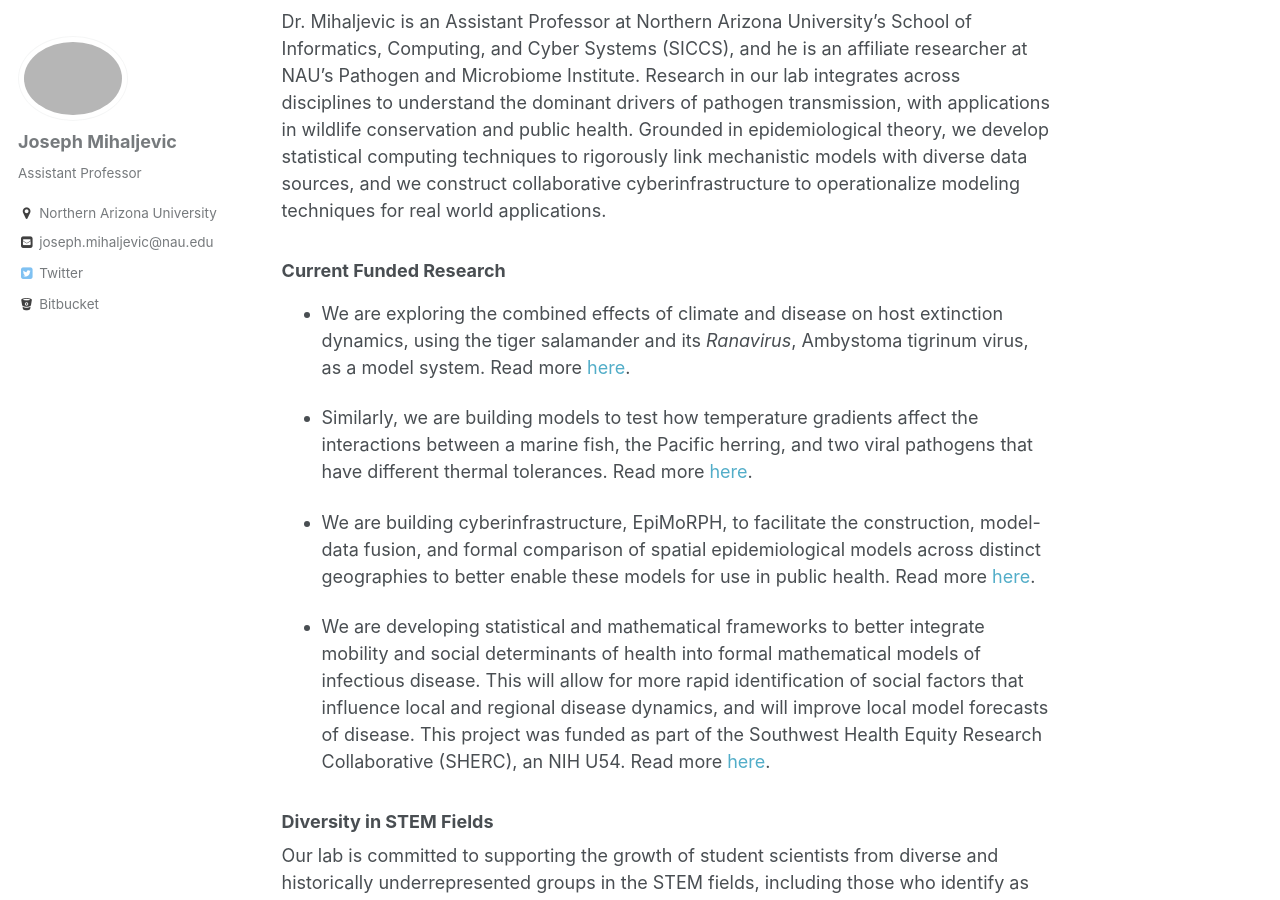
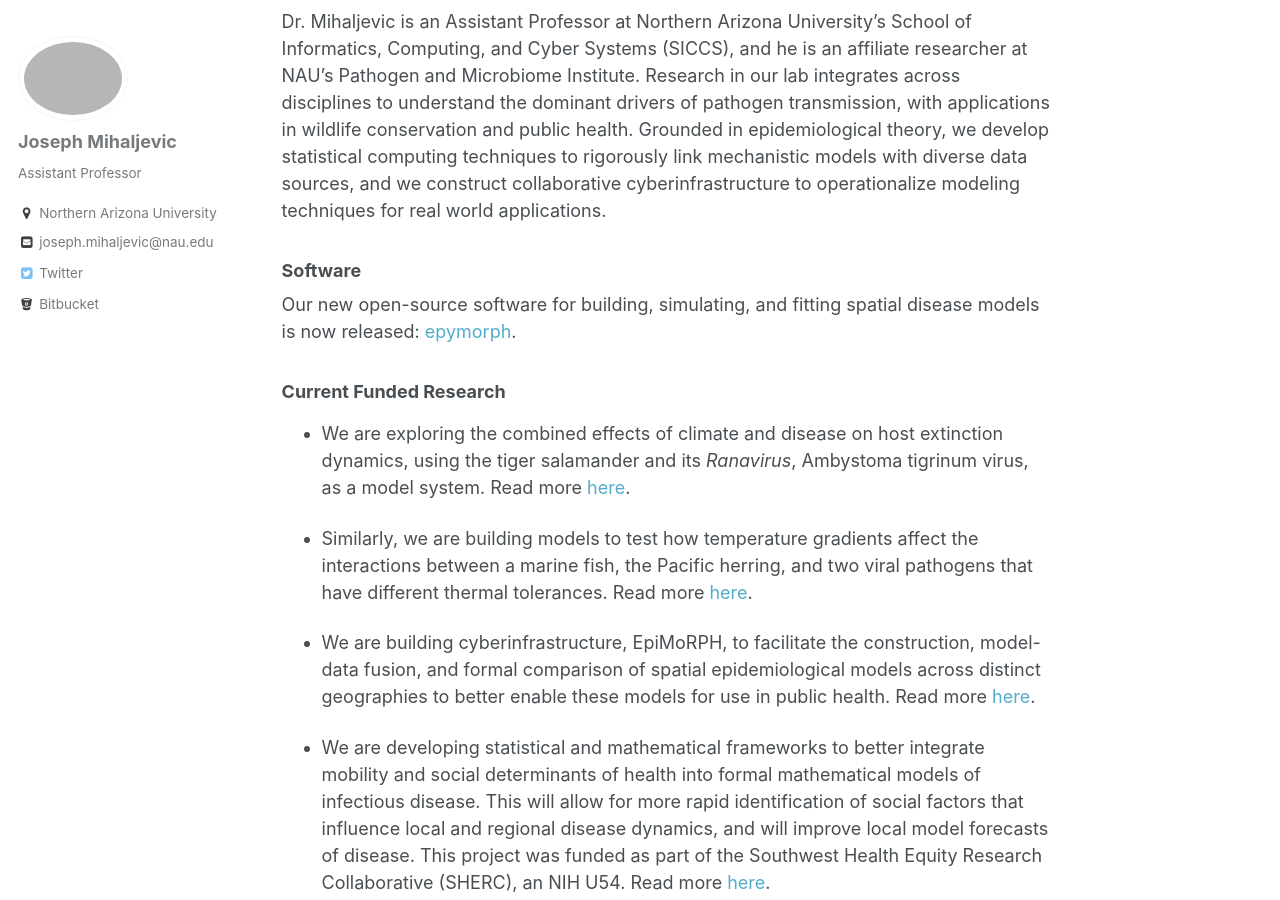
Before and after one commit to jrmihalj/jrmihalj.github.io, a Jekyll site: the page built from index.md, in a window 1280 px wide and 900 px high, scrolled down 603 px. Built offline with Jekyll 4.4.1, drawn with Linux system fonts in a browser that asks for light colours; our own code applies the rules of GitHub Pages for plain Markdown files.

Commit message:
added link to epymorph

```diff
--- a/index.md
+++ b/index.md
@@ -13,6 +13,11 @@ tags:
 
 ### Research Overview
 Dr. Mihaljevic is an Assistant Professor at Northern Arizona University's School of Informatics, Computing, and Cyber Systems (SICCS), and he is an affiliate researcher at NAU's Pathogen and Microbiome Institute. Research in our lab integrates across disciplines to understand the dominant drivers of pathogen transmission, with applications in wildlife conservation and public health. Grounded in epidemiological theory, we develop statistical computing techniques to rigorously link mechanistic models with diverse data sources, and we construct collaborative cyberinfrastructure to operationalize modeling techniques for real world applications.
+
+### Software
+
+Our new open-source software for building, simulating, and fitting spatial disease models is now released:
+[epymorph](www.epymorph.org){:target="_blank"}.
 
 ### Current Funded Research
 
```
